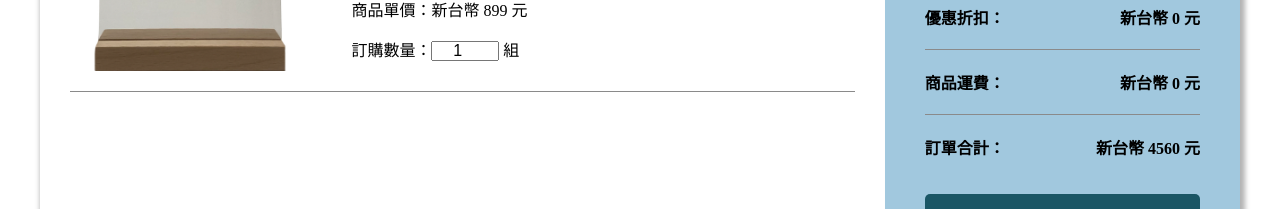
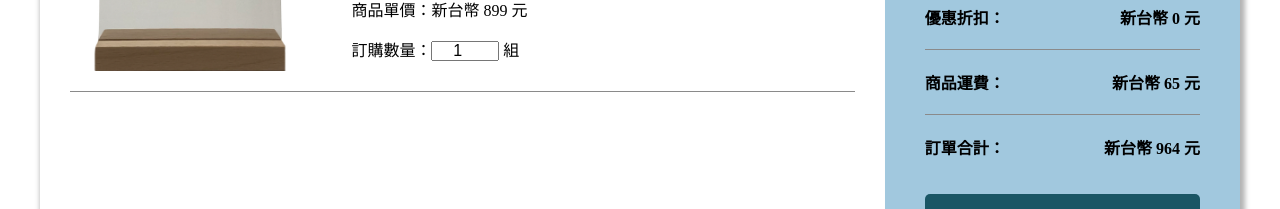
Before and after one commit to ywyang236/gift-for-you, a Next.js app: page /cart in a window 1280 px wide. Shown: the part 215-424 px from the top of the page. Built offline with nearby package versions, Linux system fonts and the light colour scheme; no server answers; the database is empty.

Commit message:
Add order summary to correctly display total amount.

```diff
--- a/src/pages/cart.tsx
+++ b/src/pages/cart.tsx
@@ -12,6 +12,9 @@ const Cart = () => {
     const [quantity, setQuantity] = useState(1);
     const [itemPrice, setItemPrice] = useState(899);
 
+    const shippingFee = 65;
+    const [totalAmount, setTotalAmount] = useState(itemPrice + shippingFee);
+
     const handleQuantityChange = (event: {target: {value: any;};}) => {
         const newQuantity = event.target.value;
         setQuantity(newQuantity);
@@ -19,6 +22,7 @@ const Cart = () => {
 
     useEffect(() => {
         setItemPrice(899 * quantity);
+        setTotalAmount((899 * quantity) + shippingFee);
     }, [quantity]);
 
     useEffect(() => {
@@ -103,12 +107,12 @@ const Cart = () => {
                         <div className={CartCSS.itemLine}></div>
                         <div className={CartCSS.priceShippingFeeContainer}>
                             <span className={CartCSS.priceShippingFeeTitle}>商品運費：</span>
-                            <span className={CartCSS.priceShippingFee}>新台幣 0 元</span>
+                            <span className={CartCSS.priceShippingFee}>新台幣 {shippingFee} 元</span>
                         </div>
                         <div className={CartCSS.itemLine}></div>
                         <div className={CartCSS.priceAmountContainer}>
                             <span className={CartCSS.priceAmountTitle}>訂單合計：</span>
-                            <span className={CartCSS.priceAmount}>新台幣 4560 元</span>
+                            <span className={CartCSS.priceAmount}>新台幣 {totalAmount} 元</span>
                         </div>
                         <div className={CartCSS.checkoutButton}>結帳付款</div>
                     </div>
```
